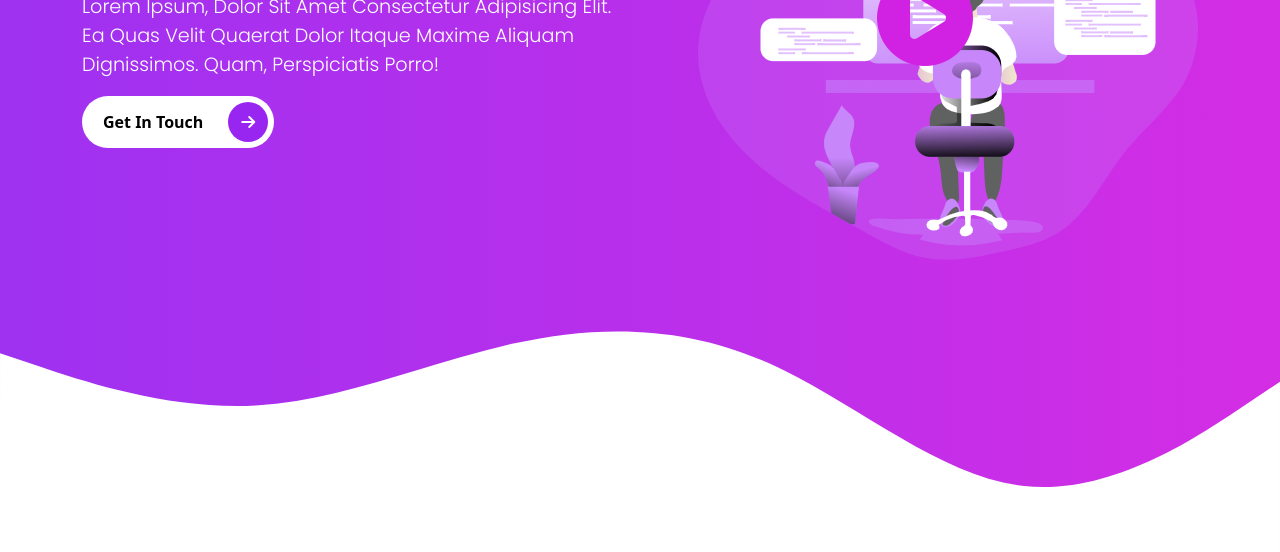
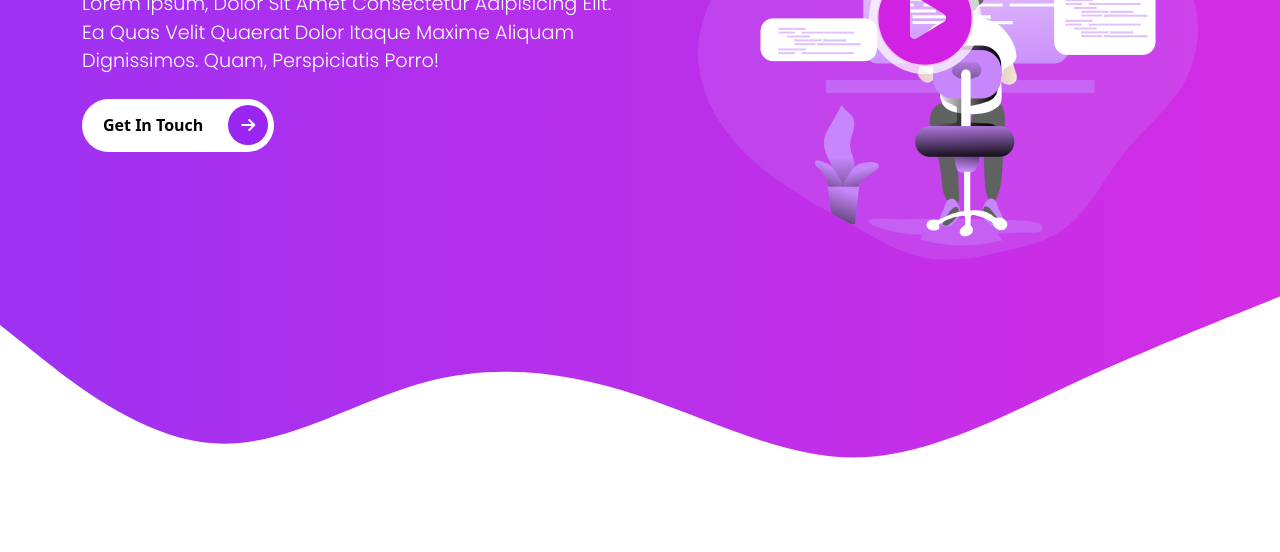
Before and after one commit to raselranaearshad/patrix, a website: page index.html in a window 1280 px wide. Shown: the part 392-944 px from the top of the page. Drawn offline with nearby package versions, Linux system fonts and the light colour scheme.

Commit message:
Modify Hero Section

```diff
--- a/index.html
+++ b/index.html
@@ -69,6 +69,8 @@
               <img src="assets/images/arts/intro-section-illustration.png" class="img-fluid" alt="Video Box">
               <a href="#" class="position-absolute top-50 start-50 translate-middle">
                 <span><i class="fa-solid fa-play-circle"></i></span>
+                <span class="border_animation border_1"></span>
+                <span class="border_animation border_2"></span>
               </a>
             </div>
           </div>
@@ -77,7 +79,7 @@
       <!-- Wave SVG -->
       <svg xmlns="http://www.w3.org/2000/svg" viewBox="0 0 1440 320">
         <path fill="#ffffff" fill-opacity="1"
-          d="M0,96L48,112C96,128,192,160,288,154.7C384,149,480,107,576,85.3C672,64,768,64,864,106.7C960,149,1056,235,1152,245.3C1248,256,1344,192,1392,160L1440,128L1440,320L1392,320C1344,320,1248,320,1152,320C1056,320,960,320,864,320C768,320,672,320,576,320C480,320,384,320,288,320C192,320,96,320,48,320L0,320Z">
+          d="M0,64L40,96C80,128,160,192,240,197.3C320,203,400,149,480,128C560,107,640,117,720,144C800,171,880,213,960,213.3C1040,213,1120,171,1200,133.3C1280,96,1360,64,1400,48L1440,32L1440,320L1400,320C1360,320,1280,320,1200,320C1120,320,1040,320,960,320C880,320,800,320,720,320C640,320,560,320,480,320C400,320,320,320,240,320C160,320,80,320,40,320L0,320Z">
         </path>
       </svg>
     </section>
--- a/scss/components/_animations.scss
+++ b/scss/components/_animations.scss
@@ -0,0 +1,11 @@
+// Pulse Animation
+@keyframes pulse-border {
+  0% {
+    transform: scale(1);
+    opacity: 1;
+  }
+  100% {
+    transform: scale(1.5);
+    opacity: 0;
+  }
+}
--- a/scss/components/_typhography.scss
+++ b/scss/components/_typhography.scss
@@ -12,9 +12,14 @@
   }
 
   &--description {
-    font-size: 1.2rem;
+    font-size: 1rem;
     display: block;
     margin-top: 1rem;
     font-family: $primaryBodyFont;
+
+    @include media-breakpoint-up (lg) {
+      font-size: 1.2rem;
+      display: inline-block;
+    }
   }
 }
--- a/scss/sections/_hero.scss
+++ b/scss/sections/_hero.scss
@@ -24,3 +24,21 @@
     }
   }
 }
+
+.border_animation {
+  position: absolute;
+  width: 6rem;
+  height: 6rem;
+  border: 0.55rem solid rgba($white, 0.7);
+  border-radius: 50%;
+  top: 0;
+  left: 0;
+  animation: pulse-border 1.5s linear infinite;
+
+  &--border_1 {
+    animation-delay: 1s;
+  }
+  &--border_2 {
+    animation-delay: 1.2s;
+  }
+}
```
Also changed, not shown: css/style.css, 1 other file.
